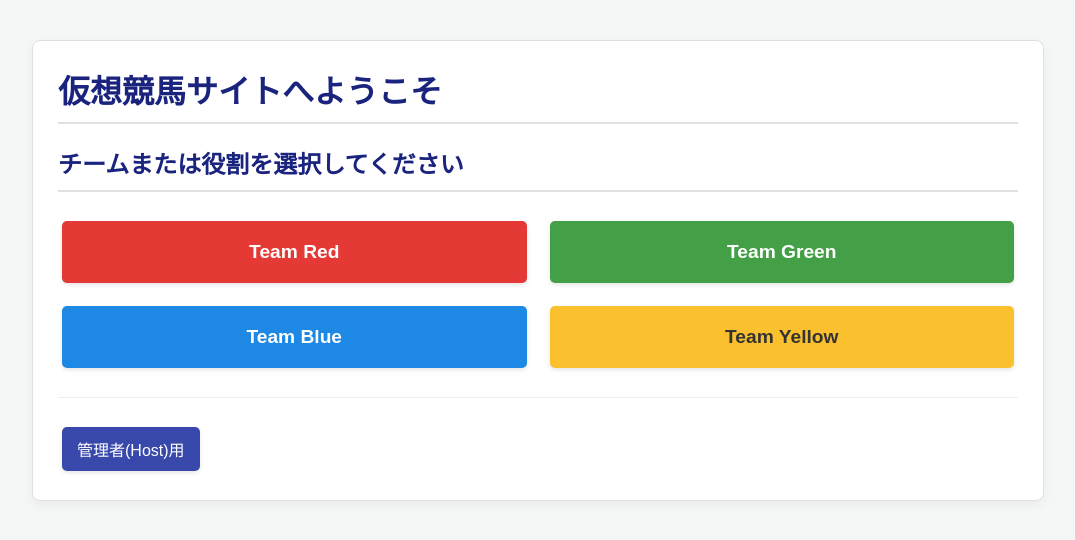
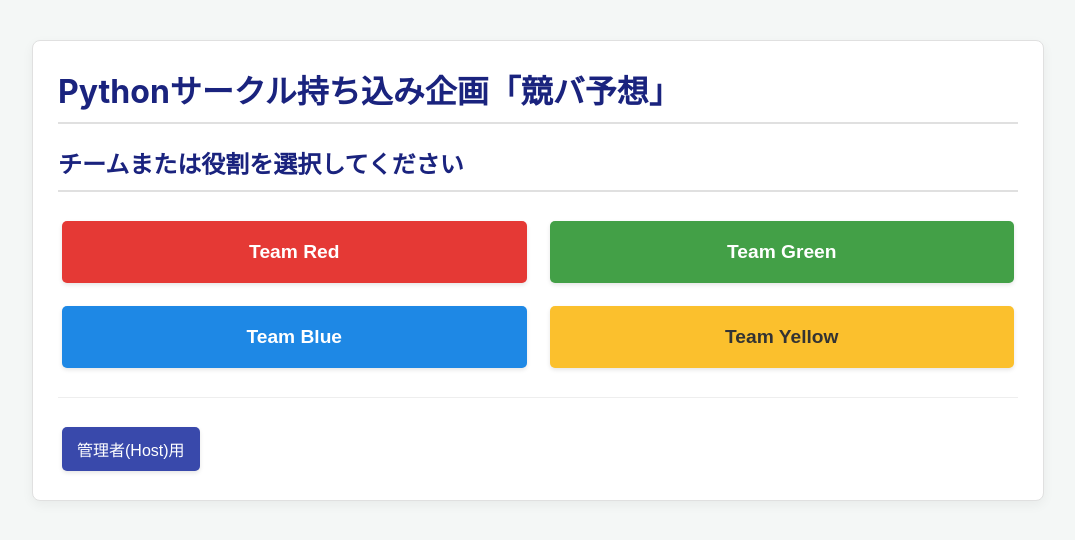
Before and after one commit to siroman-1147714/Kikaku.github.io, a plain HTML site: page index.html in a window 1280 px wide. Shown: the whole page, without its empty margins (102-1177 px from the left). Drawn offline with Linux system fonts and the light colour scheme.

Commit message:
Update index.html

```diff
--- a/index.html
+++ b/index.html
@@ -2,7 +2,7 @@
 <html lang="ja">
 <head>
     <meta charset="UTF8">
-    <title>競馬予想サイト</title>
+    <title>Pythonサークル「競バ予想」</title>
 
     <script src="https://www.gstatic.com/firebasejs/9.0.0/firebase-app-compat.js"></script>
     <script src="https://www.gstatic.com/firebasejs/9.0.0/firebase-firestore-compat.js"></script>
@@ -322,7 +322,7 @@
 <body>
 
     <div id="login-screen">
-        <h1>仮想競馬サイトへようこそ</h1>
+        <h1>Pythonサークル持ち込み企画「競バ予想」</h1>
         <h2>チームまたは役割を選択してください</h2>
 
         <div id="team-select-wrapper">
```
